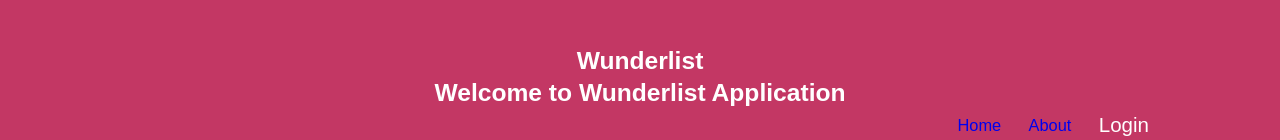
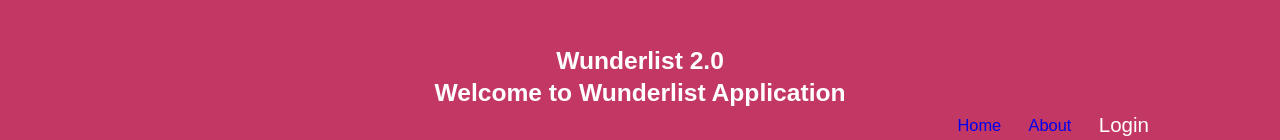
Before and after one commit to bw-eu-wunderlust-2-0/marketing-page, a plain HTML site: page HomePage.html in a window 1280 px wide. Shown: the top 140 px of the page. Drawn offline with Linux system fonts and the light colour scheme.

Commit message:
small changes

```diff
--- a/HomePage.html
+++ b/HomePage.html
@@ -14,7 +14,7 @@
     <body>
         <nav class="navbar">
             <div class="container">
-                <h1 class="text-center display-2">Wunderlist</h1>
+                <h1 class="text-center display-2">Wunderlist 2.0</h1>
                 <h2 class="text-center display-5">Welcome to Wunderlist Application</h2>
                 <ul class="nav">
                     <li><a href="#">Home</a></li>
```
